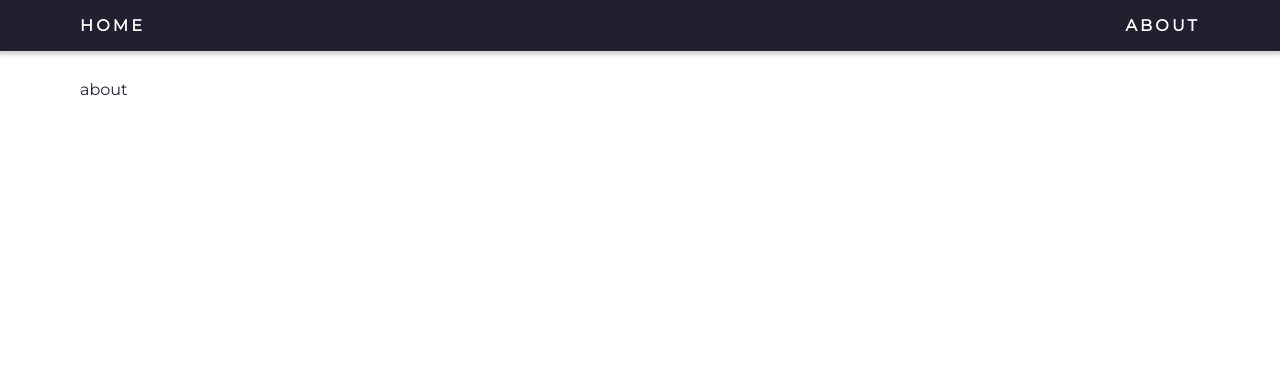
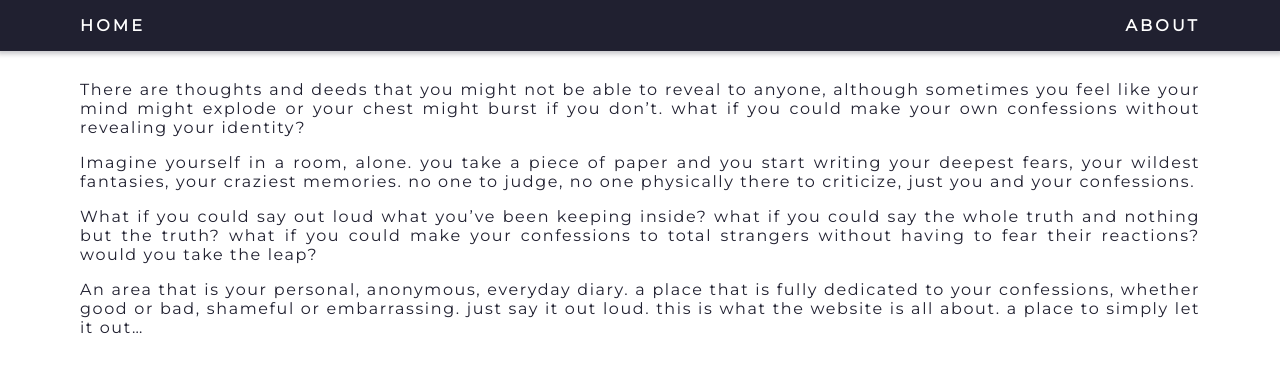
Before and after one commit to Abdelar/confessio, a React (Create React App) app: page /about in a window 1280 px wide. Shown: the top 372 px of the page. Built offline with nearby package versions, Linux system fonts and the light colour scheme; no server answers.

Commit message:
Update paragraphs

```diff
--- /dev/null
+++ b/src/components/About.css
@@ -0,0 +1,5 @@
+.about p {
+	margin-top: 1em;
+	text-align: justify;
+	letter-spacing: 0.1em;
+}
--- /dev/null
+++ b/src/components/About.js
@@ -0,0 +1,34 @@
+import React from 'react';
+
+import './About.css';
+
+export default function About() {
+	return (
+		<div className='about'>
+			<p>
+				There are thoughts and deeds that you might not be able to reveal to
+				anyone, although sometimes you feel like your mind might explode or your
+				chest might burst if you don’t. what if you could make your own
+				confessions without revealing your identity?
+			</p>
+			<p>
+				Imagine yourself in a room, alone. you take a piece of paper and you
+				start writing your deepest fears, your wildest fantasies, your craziest
+				memories. no one to judge, no one physically there to criticize, just
+				you and your confessions.
+			</p>
+			<p>
+				What if you could say out loud what you’ve been keeping inside? what if
+				you could say the whole truth and nothing but the truth? what if you
+				could make your confessions to total strangers without having to fear
+				their reactions? would you take the leap?
+			</p>
+			<p>
+				An area that is your personal, anonymous, everyday diary. a place that
+				is fully dedicated to your confessions, whether good or bad, shameful or
+				embarrassing. just say it out loud. this is what the website is all
+				about. a place to simply let it out…
+			</p>
+		</div>
+	);
+}
--- a/src/components/Form.js
+++ b/src/components/Form.js
@@ -113,7 +113,9 @@ export default class Form extends Component {
 		return (
 			<div className='form'>
 				<div className='input'>
-					<label className='message-label'>Tell the world about you</label>
+					<label className='message-label'>
+						What's your confession, Let's hear it.
+					</label>
 					<input
 						id='author'
 						type='text'
@@ -121,7 +123,7 @@ export default class Form extends Component {
 						onChange={this.authorChanged}
 						autoComplete='off'
 						value={author}
-						placeholder='Nick name'
+						placeholder='Your name (Optional)'
 					/>
 					<textarea
 						name='post'
@@ -129,7 +131,7 @@ export default class Form extends Component {
 						onChange={this.messageChanged}
 						value={message}
 						autoComplete='off'
-						placeholder='Your message...'></textarea>
+						placeholder='Your confession'></textarea>
 				</div>
 				<div className='controls'>
 					<label className='tags-label'>Add up to 3 tags</label>
--- a/src/components/Intro.js
+++ b/src/components/Intro.js
@@ -6,8 +6,9 @@ export default function Intro() {
 	return (
 		<div className='intro'>
 			<p className='paragraph'>
-				Lorem ipsum dolor sit amet consectetur adipisicing elit. Delectus
-				consectetur modi rem quibusdam
+				Everyone needs a bit of mental and emotional release from time to time.
+				If the time is now, head on over to our online confessional and let some
+				of what troubles you out. It costs nothing and comes without penance.
 			</p>
 		</div>
 	);
--- a/src/components/Messages.js
+++ b/src/components/Messages.js
@@ -8,7 +8,7 @@ import './Messages.css';
 export default function Messages({ messages, loading, error, isTagPage }) {
 	return (
 		<div className='messages'>
-			{!isTagPage && <h1 className='leading'>Messages</h1>}
+			{!isTagPage && <h1 className='leading'>Confessions</h1>}
 			{messages.length > 0 ? (
 				<div className='cards'>
 					{messages.map(message => (
--- a/src/components/Navbar.js
+++ b/src/components/Navbar.js
@@ -13,9 +13,6 @@ export default function Navbar() {
 				<li>
 					<Link to='/about'>About</Link>
 				</li>
-				{/* <li>
-					<Link to='/contact'>Contact</Link>
-				</li> */}
 			</ul>
 		</nav>
 	);
--- a/src/pages/about.js
+++ b/src/pages/about.js
@@ -1,5 +1,7 @@
 import React from 'react';
 
+import About from '../components/About';
+
 export default function about() {
-	return <div>about</div>;
+	return <About />;
 }
--- a/src/pages/tag.css
+++ b/src/pages/tag.css
@@ -10,7 +10,7 @@
 }
 
 .back-home:hover {
-	color: #b0a990;
+	color: #39304a;
 }
 
 .tagCont {
--- a/src/pages/tag.js
+++ b/src/pages/tag.js
@@ -23,9 +23,9 @@ const Tag = ({ match }) => {
 	return (
 		<>
 			<h1 className='tagCont'>
-				{taggedMessages.length} message{taggedMessages.length > 1 && 's'} tagged
-				with <FontAwesomeIcon icon='quote-left' size='xs' /> {match.params.tag}{' '}
-				<FontAwesomeIcon icon='quote-right' size='xs' />
+				{taggedMessages.length} confession{taggedMessages.length > 1 && 's'}{' '}
+				tagged with <FontAwesomeIcon icon='quote-left' size='xs' />{' '}
+				{match.params.tag} <FontAwesomeIcon icon='quote-right' size='xs' />
 			</h1>
 			<Messages
 				messages={taggedMessages}
```
